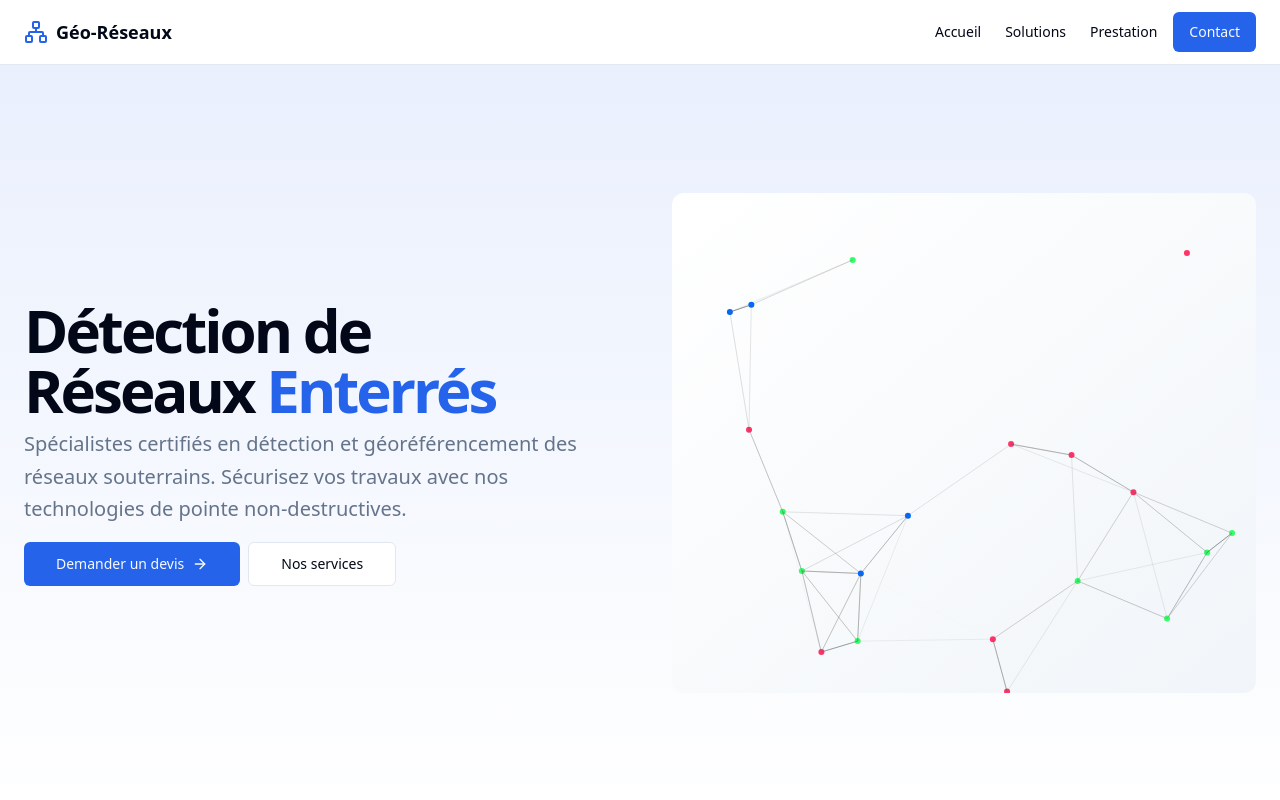
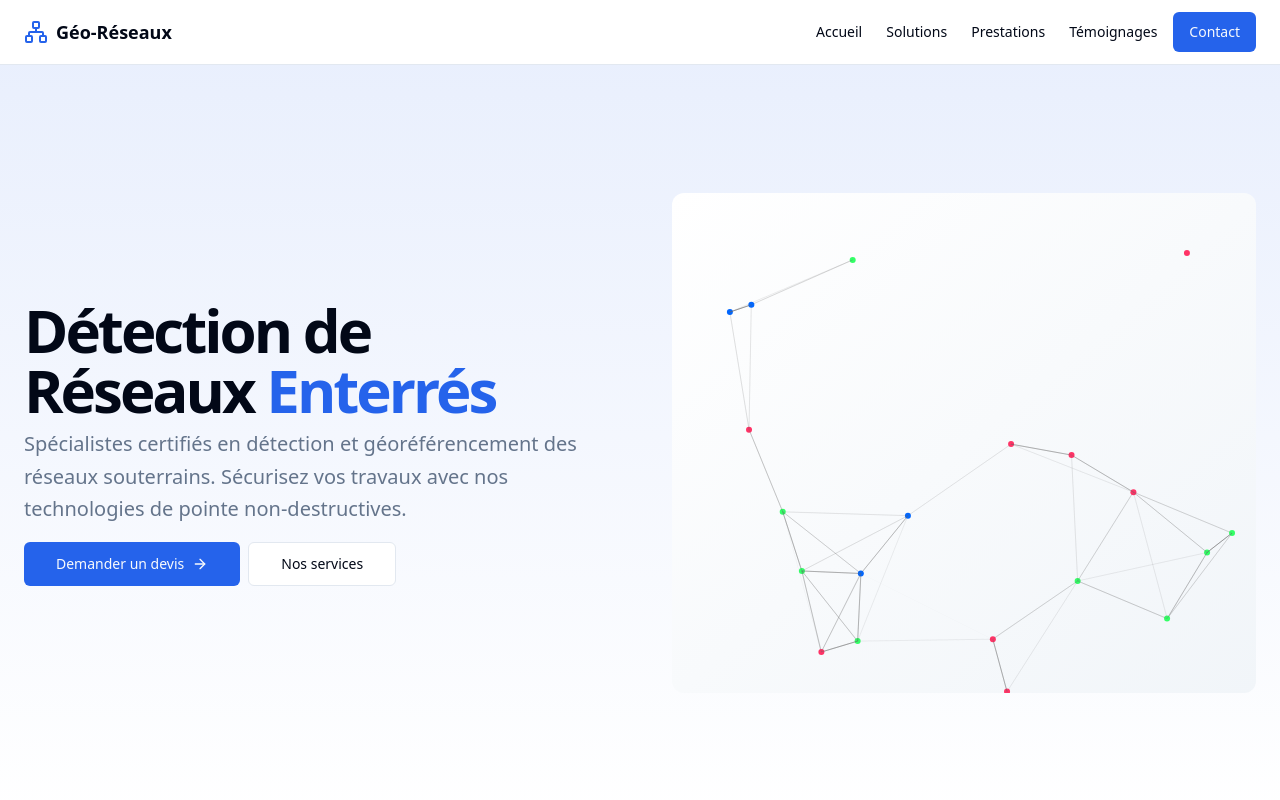
Before and after one commit to GeoReseaux/website, a React (Vite) app in the folder Front/: page / in a window 1280 px wide. Shown: the top 800 px of the page. Built offline with nearby package versions, Linux system fonts and the light colour scheme.

Commit message:
feat(nav): updated navbar

```diff
--- a/Front/src/components/navbar.jsx
+++ b/Front/src/components/navbar.jsx
@@ -38,7 +38,10 @@ export default function Navbar() {
             Solutions
           </Link>
           <Link to="#pricing" className="text-sm font-medium transition-colors hover:text-primary">
-            Prestation
+            Prestations
+          </Link>
+          <Link to="#testimonials" className="text-sm font-medium transition-colors hover:text-primary">
+            Témoignages
           </Link>
         </nav>
         <div className="ml-auto md:ml-4 flex items-center gap-2">
@@ -61,7 +64,10 @@ export default function Navbar() {
                   Solutions
                 </Link>
                 <Link to="#pricing" className="text-lg font-medium transition-colors hover:text-primary">
-                  Tarifs
+                  Prestations
+                </Link>
+                <Link to="#testimonials" className="text-lg font-medium transition-colors hover:text-primary">
+                  Témoignages
                 </Link>
                 <Link to="#contact" className="text-lg font-medium transition-colors hover:text-primary">
                   Contact
```
